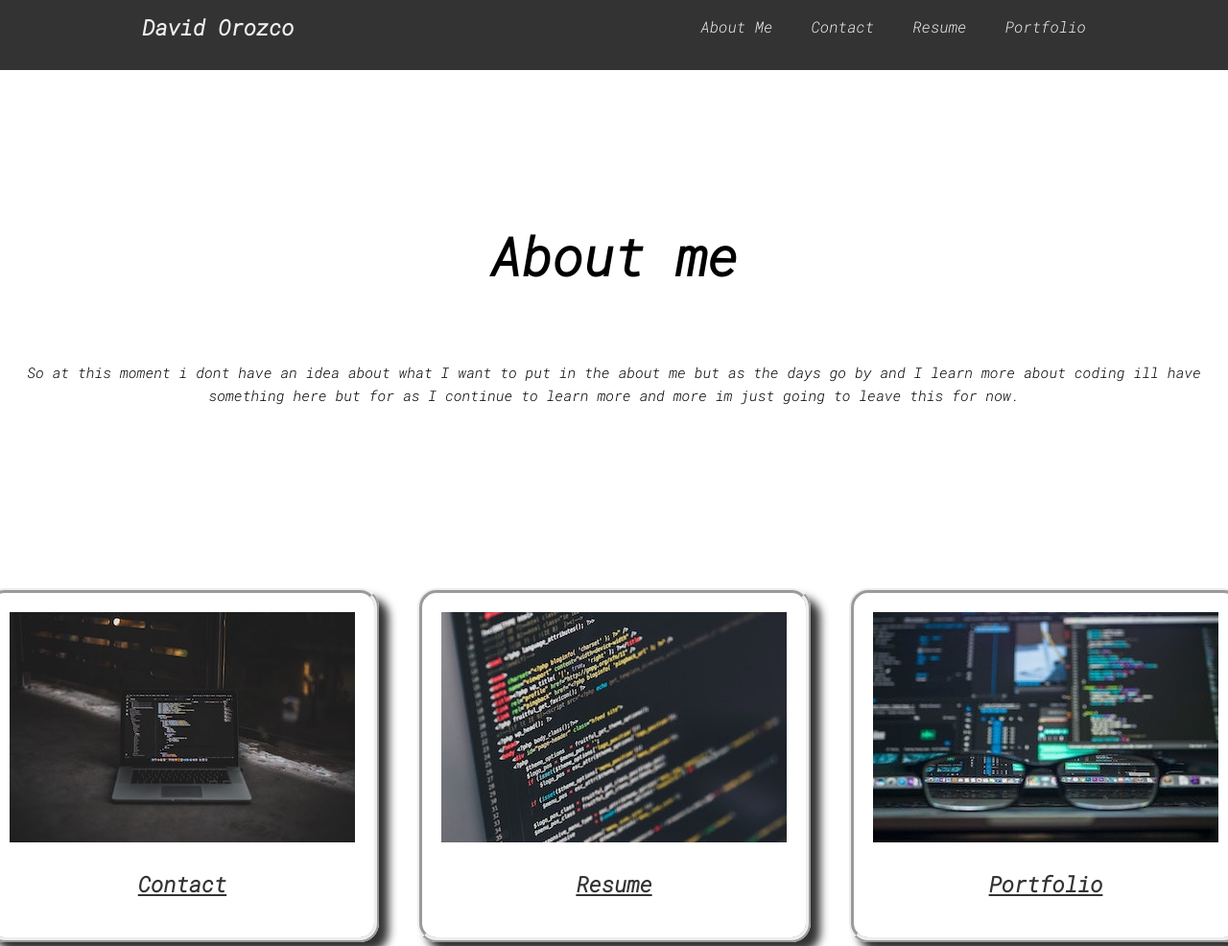
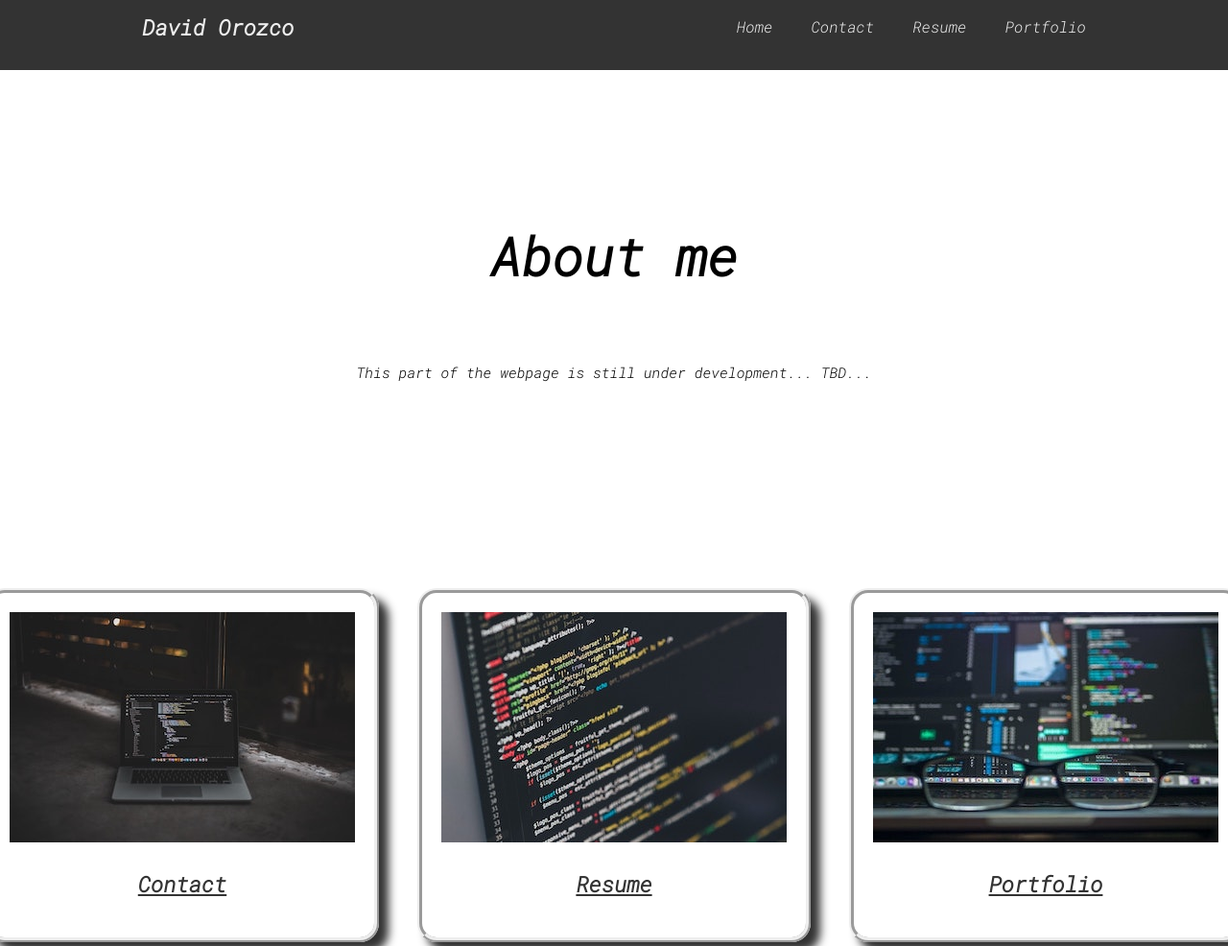
Before and after one commit to dorozco4/David-Orozco-Webpage, a plain HTML site: page index.html in a window 1280 px wide. Shown: the top 986 px of the page at 96% size. Drawn offline with Linux system fonts and the light colour scheme.

Commit message:
final touches

```diff
--- a/assets/css/leftover.css
+++ /dev/null
@@ -1,61 +0,0 @@
-nav {
-    min-height: 40px;
-    width: 100%;
-    background-color: #333;
-    color: white;
-
-}
-
-nav h2 {
-    display: inline-block;
-    float: left;
-    color: #eee;
-    padding: 0;
-    margin: 0;
-    text-align: center;
-    text-decoration: none;
-    font-family: 'Roboto Mono', monospace;
-}
-
-nav ol {
-    padding:0;
-    margin:0;
-}
-
-nav li {
-    display: inline;
-    float:right
-}
-
-nav a {
-    display: inline-block;
-    width:100px;
-    text-align: center;
-    text-decoration: none;
-    padding: 10px 0;
-    color:#eee;
-
-
-}
-
-
-{
-    border-style: solid;
-    border-width: 1px;
-    border-radius: 50px;
-    padding: 10px;
-    flex: 0 0 300px;
-    transform: rotate(8deg);
-    box-shadow: 10px 10px 5px #aaaaaa;
-    margin: 20px;
-  }
-
-  {
-    float:left ;
-    text-align: center;
-    width: 30%;
-    padding: 20px;
-    color: #333;
-
-
-}
--- a/assets/css/styles.css
+++ b/assets/css/styles.css
@@ -123,6 +123,10 @@ nav a:active {
     margin: 20px;
   }
 
+#boxes .box:hover{
+    box-shadow: 25px 25px 25px #333;
+}
+
 .box a {
     color: #333;
 }
--- a/index.html
+++ b/index.html
@@ -20,7 +20,7 @@
 
         <nav>
             <ul>
-                <li> <a href="index.html"> About me </a>
+                <li> <a href="index.html"> Home </a>
                 </li>
 
                 <li> <a href="contact.html>">Contact </a>
@@ -41,9 +41,7 @@
 
     <section id="showcase">
             <h1> About me </h1>
-            <p> So at this moment i dont have an idea about what I want to put in the about me
-                but as the days go by and I learn more about coding ill have something here but for
-                as I continue to learn more and more im just going to leave this for now.
+            <p> This part of the webpage is still under development... TBD...
             </p>
          </div>
 
```
